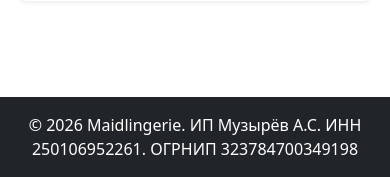
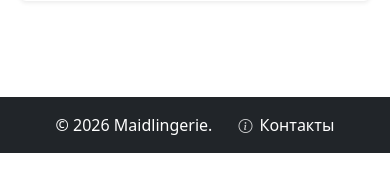
Before and after one commit to saniamu1981/my_shop, a Django app: page /accounts/signup/ in a window 390 px wide. Shown: the part 795-972 px from the top of the page. After the commit the page ends 948 px from the top, so only its background shows below. Run offline with Django 4.2, Linux system fonts and the light colour scheme; some libraries are stand-ins or nearby versions.

Commit message:
контакты

```diff
--- a/templates/base.html
+++ b/templates/base.html
@@ -471,9 +471,36 @@
 
     <footer class="bg-dark text-white text-center py-3 mt-5">
         <div class="container">
-            <p class="mb-0">© 2026 Maidlingerie. ИП Музырёв А.С. ИНН 250106952261. ОГРНИП 323784700349198</p>
+            <p class="mb-0">
+                © 2026 Maidlingerie.
+                <a href="#" class="footer-about-link" data-bs-toggle="modal" data-bs-target="#aboutInfoModal">
+                    <i class="bi bi-info-circle" style="margin-right: 3px;"></i> Контакты
+                </a>
+            </p>
         </div>
     </footer>
+
+        <!-- Модалка «О нас» -->
+    <div class="modal fade" id="aboutInfoModal" tabindex="-1" aria-hidden="true">
+        <div class="modal-dialog modal-dialog-centered">
+            <div class="modal-content">
+                <div class="modal-header">
+                    <h5 class="modal-title">🛍 О нас</h5>
+                    <button type="button" class="btn-close" data-bs-dismiss="modal"></button>
+                </div>
+                <div class="modal-body">
+                    <p><strong>ИП Музырев А.С.</strong></p>
+                    <p><strong>ИНН:</strong> 250106952261</p>
+                    <p><strong>ОГРНИП:</strong> 323784700349198</p>
+                    <p><strong>Телефон:</strong> <a href="tel:+79218479907">+7 (921) 847-99-07</a></p>
+                    <p class="mb-0"><strong>Адрес:</strong> 196628, г. Санкт-Петербург, Колпинское шоссе, д. 34</p>
+                </div>
+                <div class="modal-footer">
+                    <button type="button" class="btn btn-primary" data-bs-dismiss="modal">Понятно</button>
+                </div>
+            </div>
+        </div>
+    </div>
 
     <script src="https://cdn.jsdelivr.net/npm/bootstrap@5.3.0/dist/js/bootstrap.bundle.min.js"></script>
     {% block extra_js %}{% endblock %}
@@ -681,4 +708,52 @@ footer {
         font-size: 15px;
     }
 }
+
+
+/* ============ ССЫЛКА «О НАС» В ФУТЕРЕ ============ */
+
+.footer-about-link {
+    color: inherit;
+    text-decoration: none;
+    cursor: pointer;
+    transition: color 0.2s ease;
+    display: inline-flex;
+    align-items: center;
+    gap: 4px;
+    margin-left: 22px;
+}
+
+.footer-about-link:hover {
+    color: #ffc107;
+    text-decoration: none;
+}
+
+.footer-about-link i {
+    font-size: 14px;
+    opacity: 0.8;
+}
+
+.footer-about-link:focus {
+    outline: none;
+    box-shadow: 0 0 0 2px rgba(255, 193, 7, 0.5);
+    border-radius: 3px;
+}
+
+/* Модалка «О нас» — на мобильном компактнее */
+@media (max-width: 575.98px) {
+    #aboutInfoModal .modal-dialog {
+        margin: 8px;
+    }
+    #aboutInfoModal .modal-body {
+        padding: 16px;
+        font-size: 14px;
+    }
+    #aboutInfoModal .modal-body p {
+        margin-bottom: 8px;
+        word-break: break-word;
+    }
+    #aboutInfoModal .modal-footer .btn {
+        width: 100%;
+    }
+}
 </style>
```
